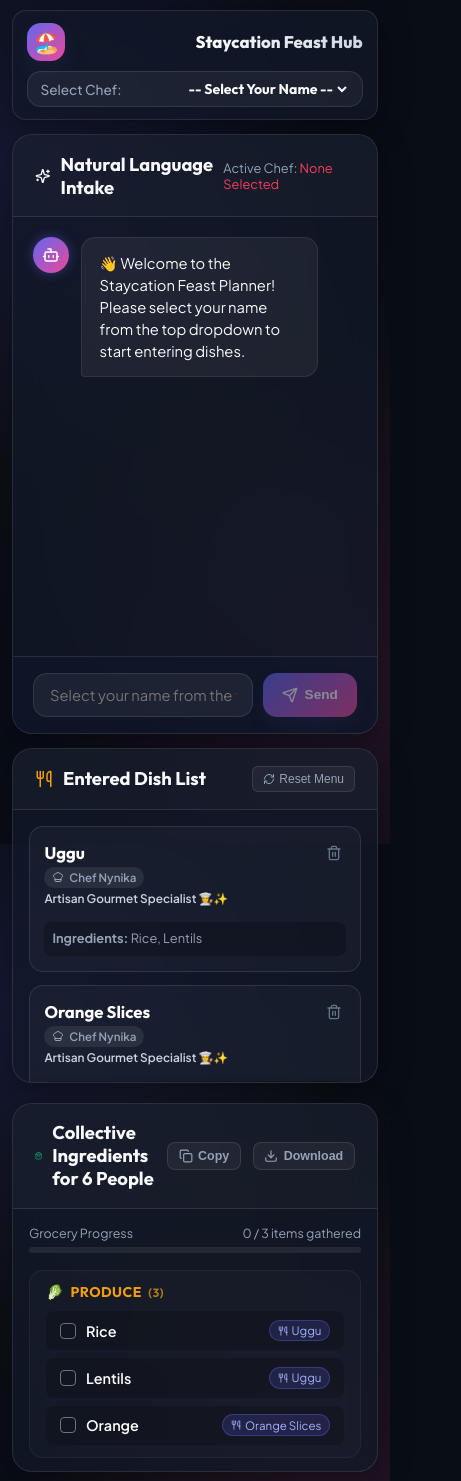
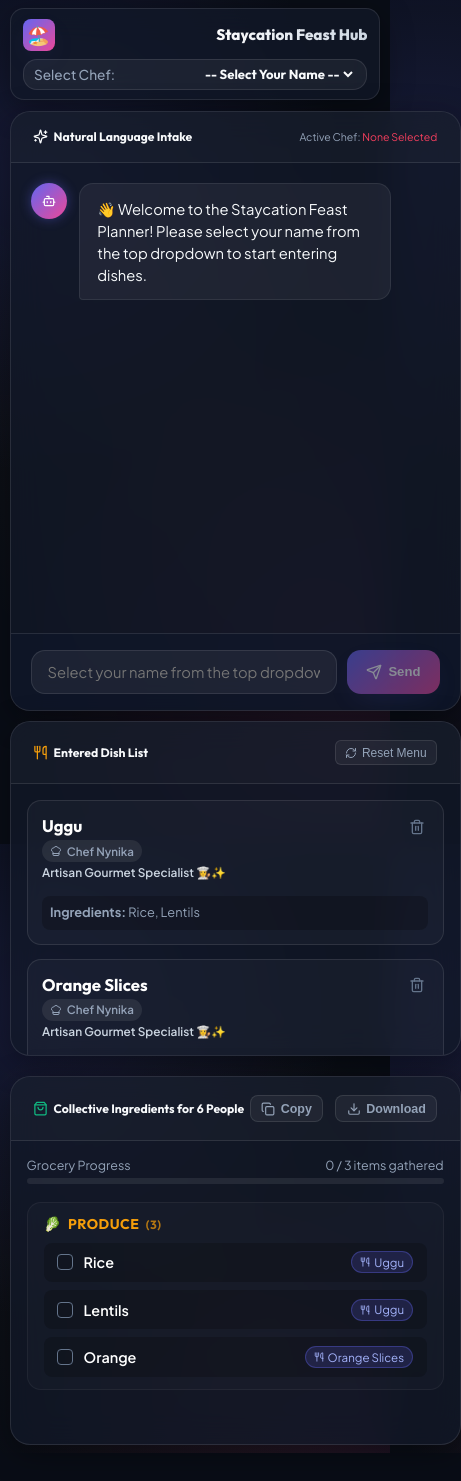
Before and after one commit to iadv/staycation-feast-planner, a React (Vite) app: page / in a window 390 px wide. Shown: the whole page, 461 px wide, since content can reach past the window. After the commit the page ends 1453 px from the top, so only its background shows below. Built offline with nearby package versions, Linux system fonts and the light colour scheme.

Commit message:
Force single-row panel header alignment and scale down mobile font sizes for compact view

```diff
--- a/src/index.css
+++ b/src/index.css
@@ -267,15 +267,15 @@ body {
 /* Mobile Responsive Optimizations (Tablet & Phone) */
 @media (max-width: 768px) {
   .app-container {
-    padding: 0.6rem 0.75rem;
-    gap: 0.85rem;
+    padding: 0.5rem 0.6rem;
+    gap: 0.65rem;
   }
 
   .header {
-    padding: 0.75rem 0.9rem;
+    padding: 0.6rem 0.75rem;
     flex-direction: column;
     align-items: stretch;
-    gap: 0.65rem;
+    gap: 0.5rem;
     border-radius: var(--radius-md);
   }
 
@@ -285,18 +285,19 @@ body {
   }
 
   .brand-icon {
-    width: 38px;
-    height: 38px;
-    font-size: 1.3rem;
+    width: 32px;
+    height: 32px;
+    font-size: 1.15rem;
+    border-radius: 8px;
   }
 
   .brand-title {
-    font-size: 1.15rem;
+    font-size: 1.05rem;
   }
 
   .badge-people {
-    padding: 0.2rem 0.5rem;
-    font-size: 0.72rem;
+    padding: 0.15rem 0.45rem;
+    font-size: 0.68rem;
   }
 
   .header-controls {
@@ -306,34 +307,34 @@ body {
   .user-selector-wrapper {
     width: 100%;
     justify-content: space-between;
-    padding: 0.45rem 0.75rem;
+    padding: 0.35rem 0.65rem;
   }
 
   .user-select {
-    font-size: 0.88rem;
-    max-width: 60%;
+    font-size: 0.82rem;
+    max-width: 65%;
   }
 
   /* Main Grid & Panes on Mobile */
   .main-grid {
-    gap: 0.85rem;
+    gap: 0.65rem;
   }
 
   .chat-pane {
     height: auto;
-    max-height: 520px;
-    min-height: 380px;
+    max-height: 480px;
+    min-height: 350px;
   }
 
   .right-pane {
     height: auto;
     min-height: auto;
-    gap: 0.85rem;
+    gap: 0.65rem;
   }
 
   .chat-messages {
-    padding: 0.85rem;
-    gap: 0.75rem;
+    padding: 0.65rem;
+    gap: 0.65rem;
   }
 
   .chat-bubble {
@@ -341,48 +342,71 @@ body {
   }
 
   .bubble-content {
-    padding: 0.65rem 0.85rem;
-    font-size: 0.85rem;
-    line-height: 1.45;
+    padding: 0.55rem 0.75rem;
+    font-size: 0.8rem;
+    line-height: 1.4;
   }
 
   .avatar {
-    width: 32px;
-    height: 32px;
-    font-size: 0.88rem;
+    width: 28px;
+    height: 28px;
+    font-size: 0.8rem;
+  }
+
+  .avatar svg {
+    width: 14px;
+    height: 14px;
   }
 
   .quick-replies {
-    padding: 0.4rem 0.75rem;
-    gap: 0.35rem;
+    padding: 0.35rem 0.65rem;
+    gap: 0.3rem;
   }
 
   .chip-btn {
-    padding: 0.35rem 0.65rem;
-    font-size: 0.74rem;
+    padding: 0.3rem 0.55rem;
+    font-size: 0.72rem;
   }
 
   .chat-input-area {
-    padding: 0.75rem;
+    padding: 0.6rem;
   }
 
   .chat-input {
-    padding: 0.65rem 0.85rem;
-    font-size: 0.85rem;
+    padding: 0.55rem 0.75rem;
+    font-size: 0.82rem;
   }
 
   .send-btn {
-    padding: 0 0.9rem;
-    font-size: 0.85rem;
+    padding: 0 0.8rem;
+    font-size: 0.82rem;
   }
 
-  /* Dish List & Ingredients on Mobile */
+  /* Single-Row Panel Headers for Mobile */
   .panel-header {
-    padding: 0.75rem 1rem;
+    padding: 0.5rem 0.75rem;
+    flex-wrap: nowrap !important;
+    white-space: nowrap !important;
+    gap: 0.35rem !important;
+    align-items: center;
   }
 
   .panel-title {
-    font-size: 1rem;
+    font-size: 0.82rem !important;
+    gap: 0.35rem !important;
+    overflow: hidden;
+    text-overflow: ellipsis;
+  }
+
+  .panel-title svg {
+    width: 15px;
+    height: 15px;
+    flex-shrink: 0;
+  }
+
+  .panel-header div[style*="font-size"] {
+    font-size: 0.7rem !important;
+    flex-shrink: 0;
   }
 
   .dish-section {
@@ -391,23 +415,23 @@ body {
 
   .dish-grid {
     grid-template-columns: 1fr;
-    padding: 0.75rem;
-    gap: 0.65rem;
-    max-height: 280px;
+    padding: 0.65rem;
+    gap: 0.55rem;
+    max-height: 250px;
   }
 
   .dish-card {
-    padding: 0.75rem;
-    gap: 0.4rem;
+    padding: 0.65rem;
+    gap: 0.35rem;
   }
 
   .dish-name {
-    font-size: 0.95rem;
+    font-size: 0.88rem;
   }
 
   .dish-ingredients-preview {
-    font-size: 0.75rem;
-    padding: 0.4rem 0.6rem;
+    font-size: 0.72rem;
+    padding: 0.35rem 0.5rem;
   }
 
   .ingredients-section {
@@ -415,35 +439,52 @@ body {
   }
 
   .categories-container {
-    padding: 0.75rem;
-    gap: 0.85rem;
+    padding: 0.65rem;
+    gap: 0.75rem;
   }
 
   .category-group {
-    padding: 0.65rem 0.75rem;
+    padding: 0.55rem 0.65rem;
   }
 
   .category-title {
-    font-size: 0.8rem;
-    margin-bottom: 0.45rem;
+    font-size: 0.78rem;
+    margin-bottom: 0.4rem;
   }
 
   .ingredient-item {
-    padding: 0.45rem 0.65rem;
+    padding: 0.4rem 0.55rem;
   }
 
   .item-name {
-    font-size: 0.82rem;
+    font-size: 0.78rem;
+  }
+
+  .action-icon-btn {
+    padding: 0.25rem 0.45rem;
+    font-size: 0.7rem;
   }
 }
 
 @media (max-width: 480px) {
   .brand-title {
-    font-size: 1.05rem;
+    font-size: 0.95rem;
   }
 
   .badge-people {
     display: none;
+  }
+
+  .panel-header {
+    padding: 0.45rem 0.6rem;
+  }
+
+  .panel-title {
+    font-size: 0.76rem !important;
+  }
+
+  .panel-header div[style*="font-size"] {
+    font-size: 0.66rem !important;
   }
 
   .chat-bubble {
@@ -451,7 +492,7 @@ body {
   }
 
   .bubble-content {
-    font-size: 0.82rem;
+    font-size: 0.78rem;
   }
 }
 
```
Also changed, not shown: 1 other file (tests, documents, lock files or other folders).
